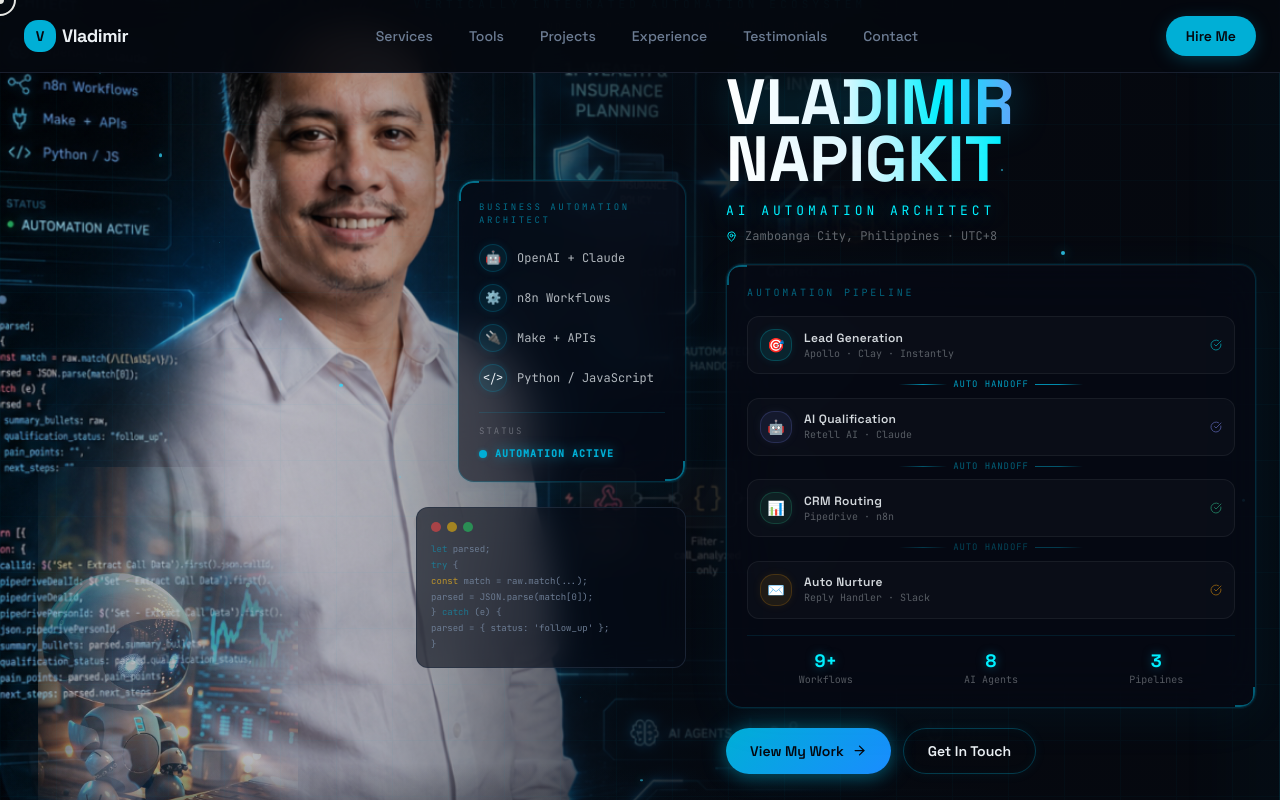
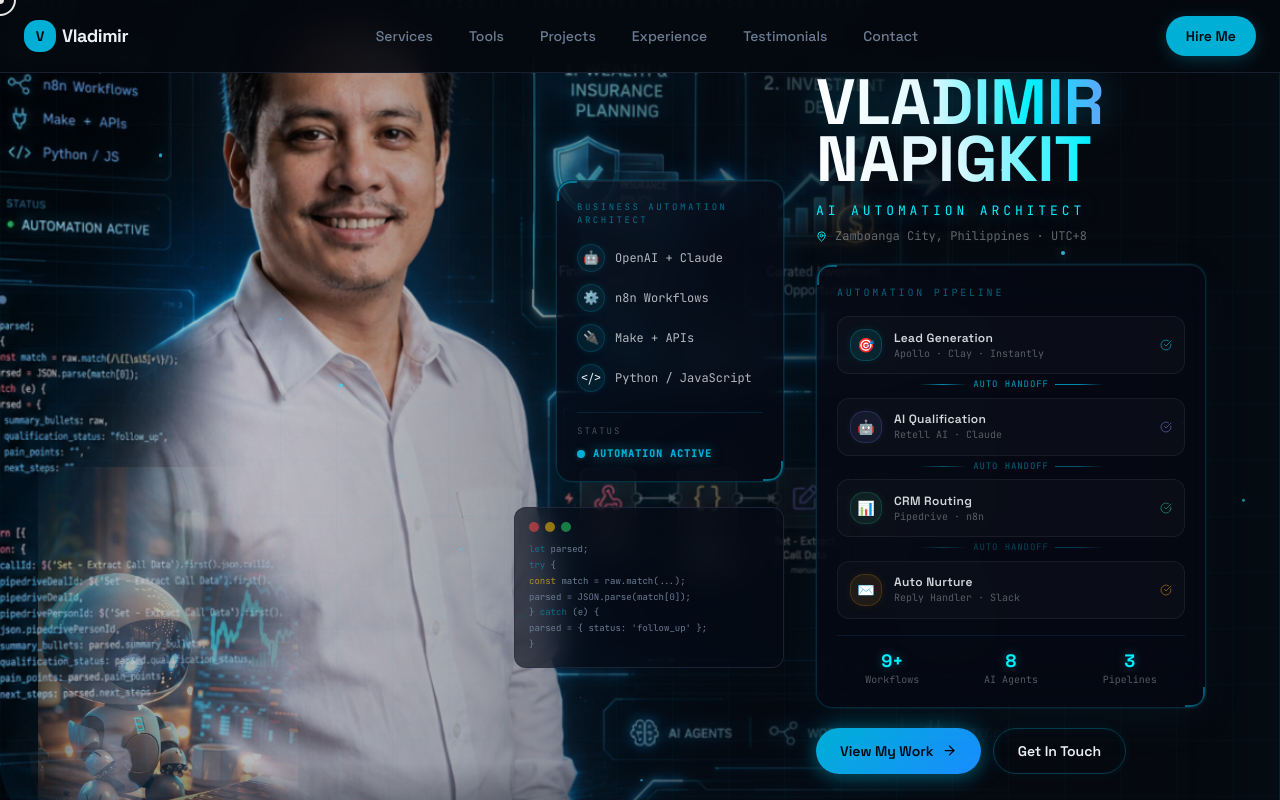
Before and after one commit to VladzErin1985/vladztechva-Specialist-portfolio, a React (Vite) app: page / in a window 1280 px wide. Shown: the top 800 px of the page. Built offline with nearby package versions, Linux system fonts and the light colour scheme; the HTML template or start-up script is replaced by a standard one.

Commit message:
Hero: fixed 400px right column, lighter center gradient reveals 4 bg cards

```diff
--- a/src/components/Hero.tsx
+++ b/src/components/Hero.tsx
@@ -71,11 +71,11 @@
         {/* Main directional gradient — left open, right sealed */}
         <div className="absolute inset-0" style={{
           background: `linear-gradient(to right,
-            hsl(222 47% 4% / 0.12) 0%,
-            hsl(222 47% 4% / 0.30) 30%,
-            hsl(222 47% 4% / 0.78) 52%,
-            hsl(222 47% 4% / 0.97) 65%,
-            hsl(222 47% 4%) 78%)`
+            hsl(222 47% 4% / 0.10) 0%,
+            hsl(222 47% 4% / 0.25) 25%,
+            hsl(222 47% 4% / 0.42) 48%,
+            hsl(222 47% 4% / 0.85) 68%,
+            hsl(222 47% 4%) 80%)`
         }} />
 
         {/* Top seal — hides baked-in image text */}
@@ -148,7 +148,7 @@
         </motion.div>
 
         {/* ── 2-COLUMN LAYOUT ─────────────────────────────────────────────── */}
-        <div className="grid grid-cols-1 lg:grid-cols-[54%_46%] gap-10 items-center mb-10">
+        <div className="grid grid-cols-1 lg:grid-cols-[1fr_400px] gap-8 items-center mb-10">
 
           {/* LEFT — floating panels (Vladimir comes from BG image) */}
           <motion.div
@@ -301,7 +301,7 @@
                 border: "1px solid hsl(191 100% 42% / 0.2)",
                 boxShadow: "0 0 0 1px hsl(191 100% 42% / 0.07), 0 12px 48px hsl(191 100% 42% / 0.06), inset 0 1px 0 rgba(255,255,255,0.05)",
               }}
-              className="rounded-2xl p-5 relative overflow-hidden"
+              className="rounded-2xl p-5 relative overflow-hidden max-w-[390px] w-full"
             >
               {/* Corner accents */}
               <span className="absolute top-0 left-0 w-5 h-5 border-t-2 border-l-2 border-primary/50 rounded-tl-xl" />
```
Also changed, not shown: 4 other files (tests, documents, lock files or other folders).
